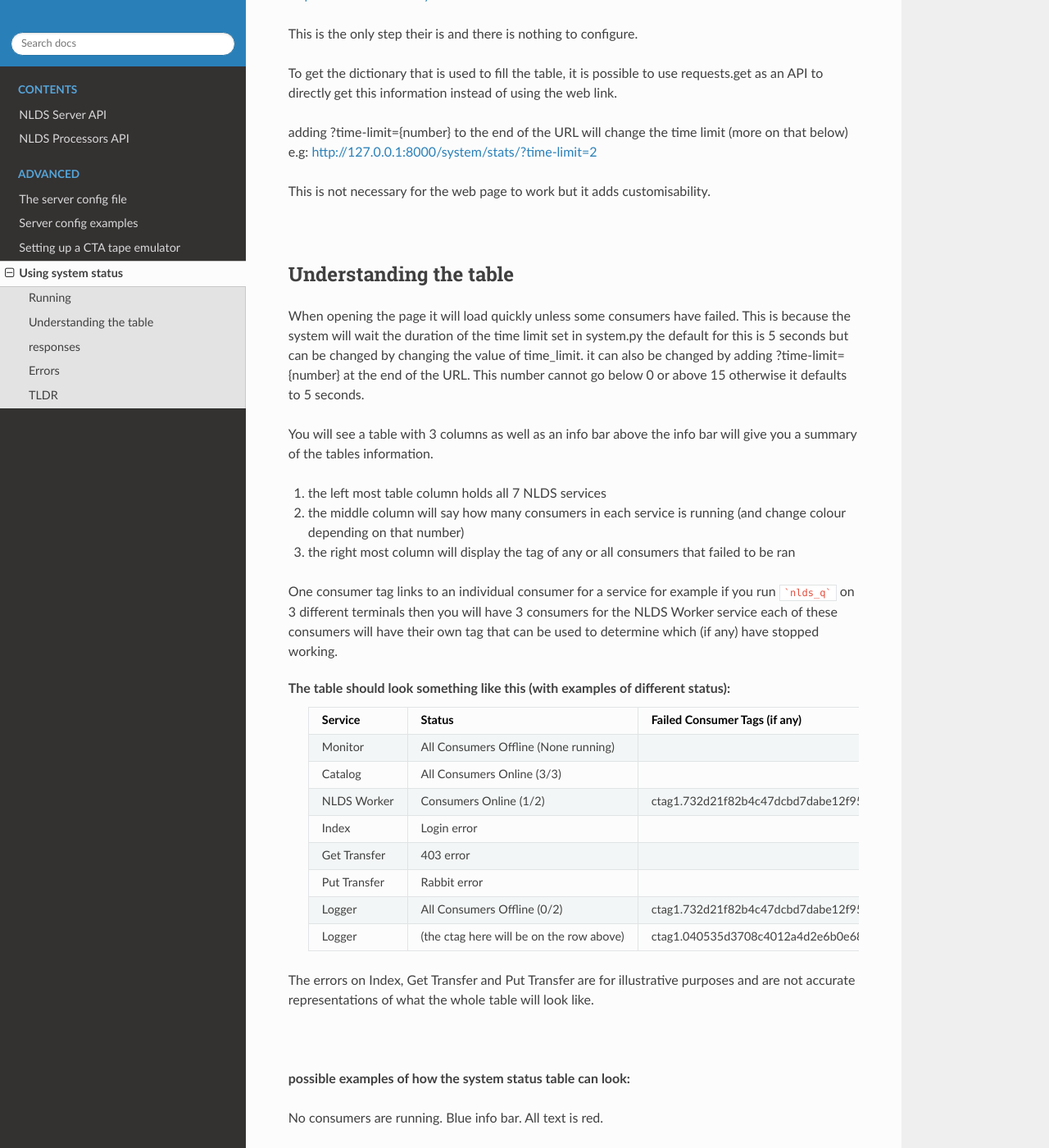
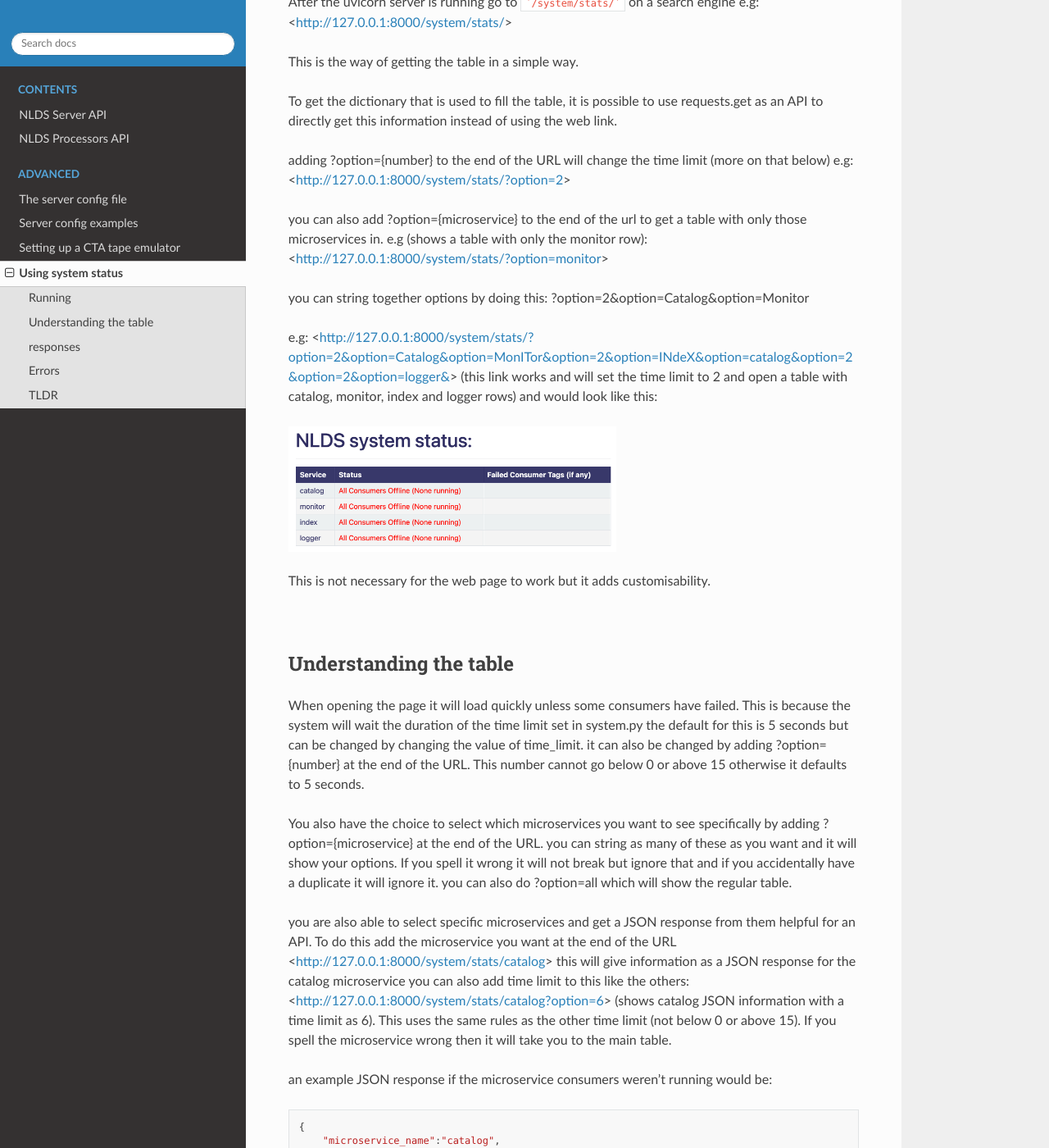
Before and after one commit to cedadev/nlds, a Sphinx documentation site: the page built from docs/source/system-status.rst, in a window 1280 px wide and 1400 px high, scrolled down 1369 px. Shown: the whole window at 82% size. Built offline with Sphinx 7.4.7 and the Read the Docs theme 2.0.0, drawn with Linux system fonts in a browser that asks for light colours; some of the changed text lies outside the part shown.

````diff
--- a/docs/source/system-status.rst
+++ b/docs/source/system-status.rst
@@ -5,18 +5,18 @@ Using System Status
 This is a way of checking which parts of the NLDS are currently online
 and which are offline as well as the IDs of any offline consumers.
 
-* A service is a part of the NLDS queues e.g: Monitor, Catalog, Index, etc..
-* A consumer is part of the service there can be many consumers par service
+* A microservice is a part of the NLDS queues e.g: Monitor, Catalog, Index, etc..
+* A consumer is part of the microservice there can be many consumers per microservice
 
 This was created because there wasn't originally an easy way to view if any part of the NLDS was
 offline.
 
 This was made by using the RabbitMQ messaging system to send messages to individual
-Service consumers to check if they reply or not. These messages only contain a distinction
+microservice consumers to check if they reply or not. These messages only contain a distinction
 that it is being used for a test. If the consumer detects this distinction they will reply
 and then stop so it doesn't confuse the consumer with a test message.
 
-If they reply they will be marked as online,if they don't or are too slow they are
+If they reply they will be marked as online, if they don't or are too slow they are
 considered to be offline and their unique tag is recorded and displayed on the table
 to easily determine what is working and what isn't.
 
@@ -33,18 +33,20 @@ This distinction is inside the msg_dict dictionary that is passed in the message
 
 * api_action contains "system_stat" which is the identifier that tells the consumer that
   it is a test message
-* target_consumer starts as empty and is filled with the target service's name e.g: monitor
+* target_consumer starts as empty and is filled with the target microservice's name e.g: monitor
 * ignore_message is by default False, this is used to test what happens if one of the consumers broke
   it is automatically changed in the code if it is being tested
 
 What is returned by the consumer is what is returned when a non system stat message is sent::
 
-    publish_message(
-        properties.reply_to,
-        msg_dict=body,
-        exchange={'name': ''},
-        correlation_id=properties.correlation_id
-    )
+    {
+        'details': {
+            'api_action': 'system_stat',
+            'target_consumer': 'monitor',
+            'ignore_message': False
+        },
+        'timestamp': '2023-08-01-09:25:12.968165'
+    }
 
 The only difference between this published message and a normal one is the meg_body
 this is because the body contains the details dictionary above distinguishing it from
@@ -58,17 +60,33 @@ Running
 
 
 After the uvicorn server is running go to ```/system/stats/``` on a search engine
-e.g: http://127.0.0.1:8000/system/stats/
+e.g: <http://127.0.0.1:8000/system/stats/>
 
-This is the only step their is and there is nothing to configure.
+This is the way of getting the table in a simple way.
 
 To get the dictionary that is used to fill the table, it is possible to use requests.get
 as an API to directly get this information instead of using the web link.
 
 
-adding ?time-limit={number} to the end of the URL will change the time limit
+adding ?option={number} to the end of the URL will change the time limit
 (more on that below) e.g:
-http://127.0.0.1:8000/system/stats/?time-limit=2
+<http://127.0.0.1:8000/system/stats/?option=2>
+
+you can also add ?option={microservice} to the end of the url to get a table with only
+those microservices in. e.g (shows a table with only the monitor row):
+<http://127.0.0.1:8000/system/stats/?option=monitor>
+
+you can string together options by doing this:
+?option=2&option=Catalog&option=Monitor
+
+e.g:
+<http://127.0.0.1:8000/system/stats/?option=2&option=Catalog&option=MonITor&option=2&option=INdeX&option=catalog&option=2&option=2&option=logger&>
+(this link works and will set the time limit to 2 and open a table with catalog, monitor, index and logger rows)
+and would look like this:
+
+.. image:: status_images/short_table.png
+    :width: 400
+    :alt: short table
 
 This is not necessary for the web page to work but it adds customisability.
 
@@ -82,23 +100,51 @@ Understanding the table
 When opening the page it will load quickly unless some consumers have failed.
 This is because the system will wait the duration of the time limit set in system.py
 the default for this is 5 seconds but can be changed by changing the value of time_limit.
-it can also be changed by adding ?time-limit={number} at the end of the URL. This
+it can also be changed by adding ?option={number} at the end of the URL. This
 number cannot go below 0 or above 15 otherwise it defaults to 5 seconds.
+
+You also have the choice to select which microservices you want to see specifically
+by adding ?option={microservice} at the end of the URL. you can string as many of these as
+you want and it will show your options. If you spell it wrong it will not break but ignore that
+and if you accidentally have a duplicate it will ignore it. you can also do
+?option=all which will show the regular table.
+
+you are also able to select specific microservices and get a JSON response from them
+helpful for an API. To do this add the microservice you want at the end of the URL
+<http://127.0.0.1:8000/system/stats/catalog>
+this will give information as a JSON response for the catalog microservice
+you can also add time limit to this like the others:
+<http://127.0.0.1:8000/system/stats/catalog?option=6>
+(shows catalog JSON information with a time limit as 6). This uses the same rules as
+the other time limit (not below 0 or above 15). If you spell the microservice wrong then
+it will take you to the main table.
+
+an example JSON response if the microservice consumers weren't running would be::
+
+    {
+        "microservice_name":"catalog",
+        "total_num":0,
+        "num_failed":0,
+        "num_success":0,
+        "failed_list":[],
+        "pid":process ID,
+        "hostname":microservice host name
+    }
 
 You will see a table with 3 columns as well as an info bar above
 the info bar will give you a summary of the tables information.
 
 
-1.  the left most table column holds all 7 NLDS services
-2.  the middle column will say how many consumers in each service is running
+1.  the left most table column holds all 7 NLDS microservices
+2.  the middle column will say how many consumers in each microservice is running
     (and change colour depending on that number)
 3.  the right most column will display the tag of any or all consumers that failed
     to be ran
 
 
-One consumer tag links to an individual consumer for a service for example if you
+One consumer tag links to an individual consumer for a microservice for example if you
 run ```nlds_q``` on 3 different terminals then you will have 3 consumers for the NLDS Worker
-service each of these consumers will have their own tag that can be used to determine
+microservice each of these consumers will have their own tag that can be used to determine
 which (if any) have stopped working.
 
 
@@ -129,15 +175,15 @@ No consumers are running. Blue info bar. All text is red.
   :width: 400
   :alt: All consumers off
 |
-All consumers inside a service are offline. Red info bar and all failed tags in the row.
+All consumers inside a microservice are offline. Red info bar and all failed tags in the row.
 the failed text is red, the rest is green.
 
 .. image:: status_images/failed.png
   :width: 400
   :alt: A consumer failed
 |
-Some consumers inside a service are offline. Red info bar and all failed tags in the row.
-the partially failed service is in orange.
+Some consumers inside a microservice are offline. Red info bar and all failed tags in the row.
+the partially failed microservice is in orange.
 
 .. image:: status_images/part_failed.png
   :width: 400
@@ -152,7 +198,7 @@ All consumers online. Green info bar nothing in failed consumer column. all text
 |
 
 We get the number of consumers that should be online by using the requests.get API
-which returns a response containing a dictionary of all consumers in a specific service
+which returns a response containing a dictionary of all consumers in a specific microservice
 this is counted and used as the total consumers.
 
 |
@@ -175,7 +221,7 @@ API. This is its structure::
         "failed": failed_info
     }
 
-Where the variables for the services will be::
+Where the variables for the microservices will be::
 
     {
         "val": "Consumers Online 2/3",
@@ -195,7 +241,7 @@ Where the value of failed_info is::
         "failed_colour": colour
     }
 
-* num = the total number of failed consumers across all services
+* num = the total number of failed consumers across all microservices
 * colour = HTML string used to colour the INFO box
 
 |
@@ -217,7 +263,7 @@ This can include but is not limited to:
 
 
 If the RabbitMQ server is down, after it is back up then ```logging_q``` needs to be ran
-first in order for other services to work. Even if most of the RabbitMQ server is down,
+first in order for other microservices to work. Even if most of the RabbitMQ server is down,
 if only api_queues is down then the requests.get function will not be able to find
 the object and therefore a Rabbit error will occur. This is because it will return::
 
@@ -229,6 +275,6 @@ TLDR
 ----
 
 
-going to ```/system/stats/``` on a search engine or http://127.0.0.1:8000/system/stats/
-will show you a table of what services are currently running and the tags of any consumers
+going to ```/system/stats/``` on a search engine or <http://127.0.0.1:8000/system/stats/>
+will show you a table of what microservices are currently running and the tags of any consumers
 that have failed
````
Also changed, not shown: docs/source/status_images/short_table.png (added), 2 other files.
